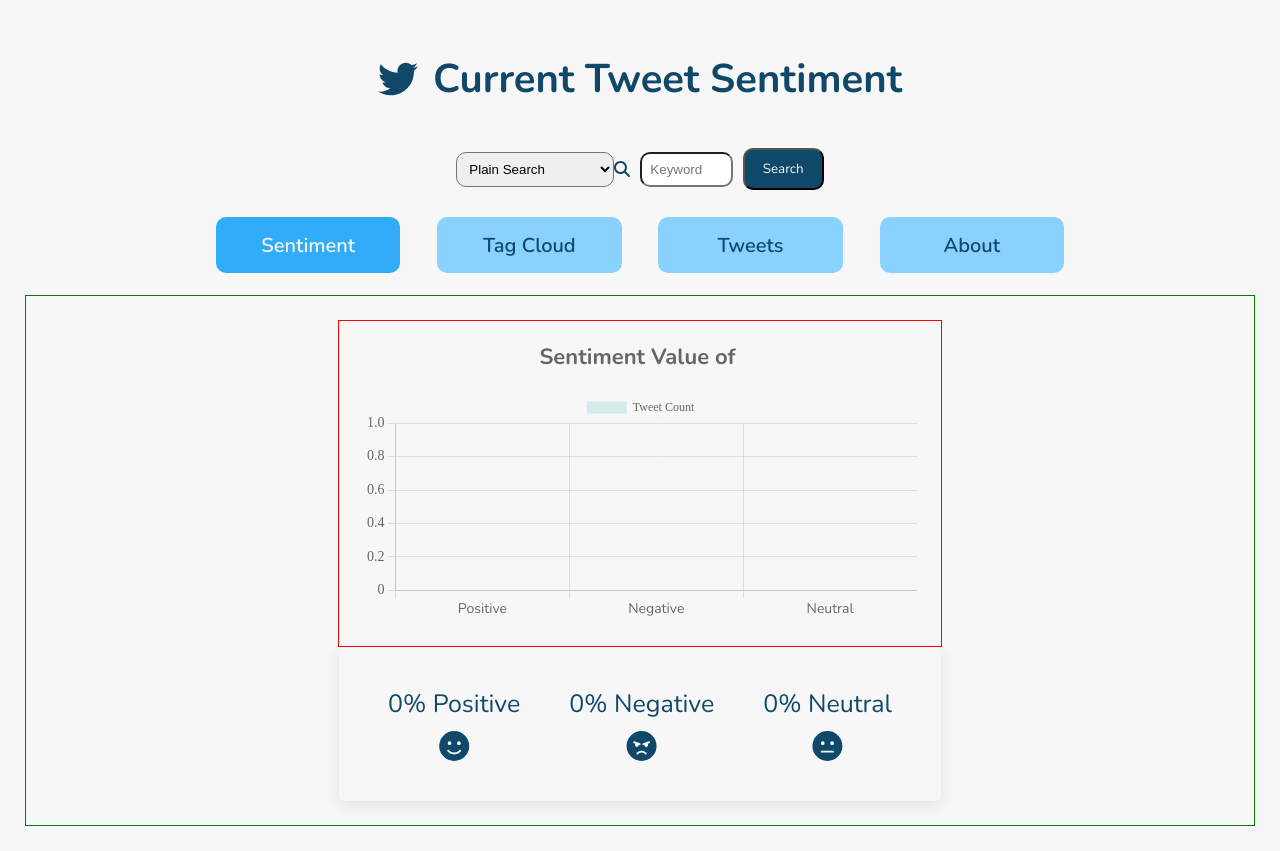
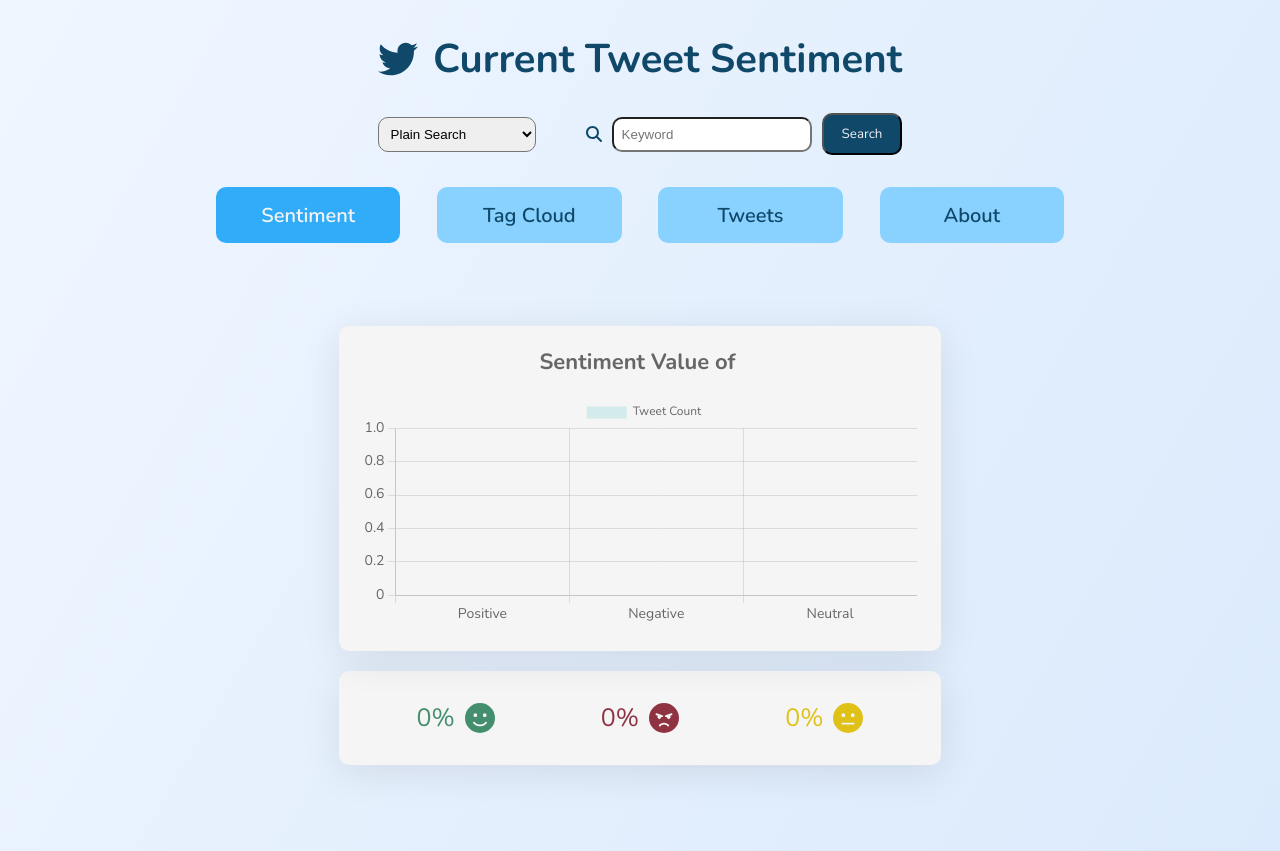
Before and after one commit to milnorms/tweet-sentiment-webapp, a React (Create React App) app: page / in a window 1280 px wide. Built offline with nearby package versions, Linux system fonts and the light colour scheme.

Commit message:
Updated styling

```diff
--- a/src/App.css
+++ b/src/App.css
@@ -7,7 +7,7 @@
   --darker-theme-color:  #30acf9;
   --even-darker-theme-color:  #0f4869;
   --dull-theme-color:  #53798f;
-  --bg-color: #f7f7f7;
+  --bg-color: #f0f0f5;
   --10px-default: 10px;
 }
 
@@ -15,9 +15,13 @@ body {
   margin: 0;
   padding: 0;
   font-family: 'Nunito', sans-serif;
-  background-color: var(--bg-color);
+  /* background-color: var(--bg-color); */
   color: var(--even-darker-theme-color);
+  background-image: linear-gradient(120deg, #eff6ff 0%, #dbeafc 100%);
+
 }
+
+
 
 /* General Classes */
 
@@ -63,15 +67,16 @@ body {
 }
 
 .card {
-  box-shadow: 0 4px 15px 0 rgba(0, 0, 0, 0.09);
+  box-shadow: 0 8px 40px 0 rgba(0, 0, 0, 0.09);
   transition: 0.3s;
-  border-radius: 5px; /* 5px rounded corners */
+  border-radius: 10px; /* 5px rounded corners */
+  background-color: rgb(245, 245, 245);
 }
 
 /* On mouse-over, add a deeper shadow */
-/* .card:hover {
-  box-shadow: 0 8px 16px 0 rgba(0,0,0,0.2);
-} */
+.card:hover {
+  box-shadow: 0 8px 40px 0 rgba(0,0,0,0.2);
+}
 
 .mainContainer {
   display: flex;
@@ -88,15 +93,20 @@ body {
   /* border: 1px solid red; */
   width: 100%;
   justify-content: space-around;
-  padding: 15px 0px;
+  padding-bottom: 20px;
+}
+
+.spacer {
+  opacity: 0;
+  width: 50px;
 }
 
 .searchInputsContainer {
   /* border: 1px solid pink; */
   /* float: left; */
   display: flex;
-  justify-content: space-between;
-  width: 30%;
+  justify-content: space-around;
+  /* width: 100%; */
 }
 
 .searchInputsContainer input, select {
@@ -105,7 +115,7 @@ body {
 }
 
 .searchInputsContainer input {
-  width: 100%;
+  min-width: 180px;
 }
 
 .searchBarContainer {
@@ -124,6 +134,7 @@ body {
   font-family: 'Nunito', sans-serif;
   background-color: var(--even-darker-theme-color);
   color: var(--bg-color);
+  margin-left: var(--10px-default);
 }
 
 .searchSubmit:hover {
@@ -156,15 +167,15 @@ body {
   align-items: center;
 }
 
-.searchForm input[type=submit] {
+/* .searchForm input[type=submit] {
   margin-left: 10px;
-}
+} */
 
 
 
 /* Applied to all pages as their main div container class */
 .mainContent {
-  border: 1px solid green;
+  /* border: 1px solid green; */
   display: flex;
   width: 100%;
   height: 100vh;
@@ -190,6 +201,7 @@ body {
   display: flex;
   width: 75%;
   font-size: 20px;
+  margin-top: -20px;
 }
 
 .title h1 {
@@ -267,7 +279,7 @@ body {
 } */
 
 .mainChart {
- border: 1px solid red;
+ /* border: 1px solid red; */
  width: 45%;
  position: relative;
 }
@@ -281,6 +293,10 @@ body {
 
 }
 
+.sentimentStatsContainer {
+  margin-top: 20px;
+}
+
 .sentimentStats {
   /* border: 1px solid maroon; */
   display: flex;
@@ -291,21 +307,34 @@ body {
 
 .sentimentStats p {
   display: flex;
-  flex-direction: column;
+  /* flex-direction: column; */
+  align-items: center;
+  justify-content: center;
   /* border-right: 1px solid black;
   border-left: 1px solid black; */
   /* border: 1px solid black; */
-  padding: 15px;
+  padding: 5px;
 }
 
 .sentimentIcon {
-  padding-top: var(--10px-default);
+  /* padding-top: var(--10px-default); */
+  padding-left: var(--10px-default);
   font-size: 30px;
 }
 
 /* Styling for the top sentiment (pos, neg neu) */
 .topSentiment {
   color: red;
+}
+
+.sentimentPos {
+  color: rgb(67, 142, 108);
+}
+.sentimentNeg {
+  color: rgb(143, 50, 66);
+}
+.sentimentNeu {
+  color: rgb(223, 193, 24);
 }
 
 /* Wordcloud Page Styling */
@@ -317,6 +346,7 @@ body {
 .tagCloudContainer {
   /* border: 1px solid rgb(141, 23, 104); */
   width: 75%;
+  padding: var(--10px-default);
 }
 
 /* TweetPage Styling */
--- a/src/App.js
+++ b/src/App.js
@@ -204,6 +204,7 @@ function App() {
                       ))
                     }
                   </select>
+                  <div className='spacer'>.</div>
                 {/* <label htmlFor="searchInput">{searchTypeLabel}:</label> */}
                 <div className="searchBarContainer">
                 {/* https://codepen.io/priyesh-diukar/pen/qqXyKx */}
--- a/src/components/SentimentPage.js
+++ b/src/components/SentimentPage.js
@@ -24,7 +24,7 @@ const SentimentPage = (props) => {
                 labels: {
                     // This more specific font property overrides the global property
                     font: {
-                        family: 'Roboto Mono'
+                        family: fontFamily
                     }
                 }
             },
@@ -54,7 +54,7 @@ const SentimentPage = (props) => {
             y: {
             ticks: {
                 font: {
-                family: 'Roboto Mono',
+                family: fontFamily,
                 size: 14
                 }
             }
@@ -151,26 +151,26 @@ const SentimentPage = (props) => {
 
     <div className="mainContent flexCol alignCenter justifyCenter">
 
-        <div className="mainChart padding">
+        <div className="mainChart padding card">
             {/* <div className="displayedSearchTerm">
                 <p>{displayedSearchTerm}</p>
             </div> */}
             <BarChart chartData={mainChartData} options={options}/>
         </div>
 
-        <div className="sideContent paddingHor card">
+        <div className="sideContent paddingHor card sentimentStatsContainer">
 
             <div className="sentimentStats">
-                <p>
-                    {sentimentStats.percentPos}% Positive
+                <p className='sentimentPos' >
+                    {sentimentStats.percentPos}%
                     <FontAwesomeIcon className={`sentimentIcon ${(sentimentStats.percentPos === topSentiment) ? '' : ''}`} icon={faFaceSmile}/>
                 </p>
-                <p>
-                    {sentimentStats.percentNeg}% Negative
+                <p className='sentimentNeg'>
+                    {sentimentStats.percentNeg}%
                      <FontAwesomeIcon className={`sentimentIcon ${(sentimentStats.percentNeg === topSentiment) ? '' : ''}`} icon={faFaceAngry}/>
                 </p>
-                <p>
-                    {sentimentStats.percentNeu}% Neutral
+                <p className='sentimentNeu'>
+                    {sentimentStats.percentNeu}%
                     <FontAwesomeIcon className={`sentimentIcon ${(sentimentStats.percentNeu === topSentiment) ? '' : ''}`} icon={faFaceMeh}/>
                 </p>
             </div>
--- a/src/components/WordCloudPage.js
+++ b/src/components/WordCloudPage.js
@@ -35,14 +35,15 @@ const getWordCountData = () => {
     // Creating new array with the correct keys for wordcloud component
     return jsonData.wordcount.map((data) => {
         return {
-            value: `  ${data.word}  `,
+            value: `${data.word}`,
             // value: data.word,
             count: data.count,
                 // props below will be passed to tag component
             props: {
                 title: data.count,
                 style: {
-                    color: getColor(data.count)
+                    color: getColor(data.count),
+                    padding: '5px'
                   }
             }
     }})
@@ -61,10 +62,10 @@ if (!isFirstLoad) {
 
   return (
     <div className='mainContent alignCenter flexCol'>
-        <div className="wordCountContainer marginTop">
+        <div className="wordCountContainer marginTop ">
             <h1>{wordCountData.length} Most Common Words</h1>
         </div>
-        <div className="tagCloudContainer marginTop">
+        <div className="tagCloudContainer marginTop card">
             <TagCloud
                 minSize={20}
                 maxSize={70}
```
